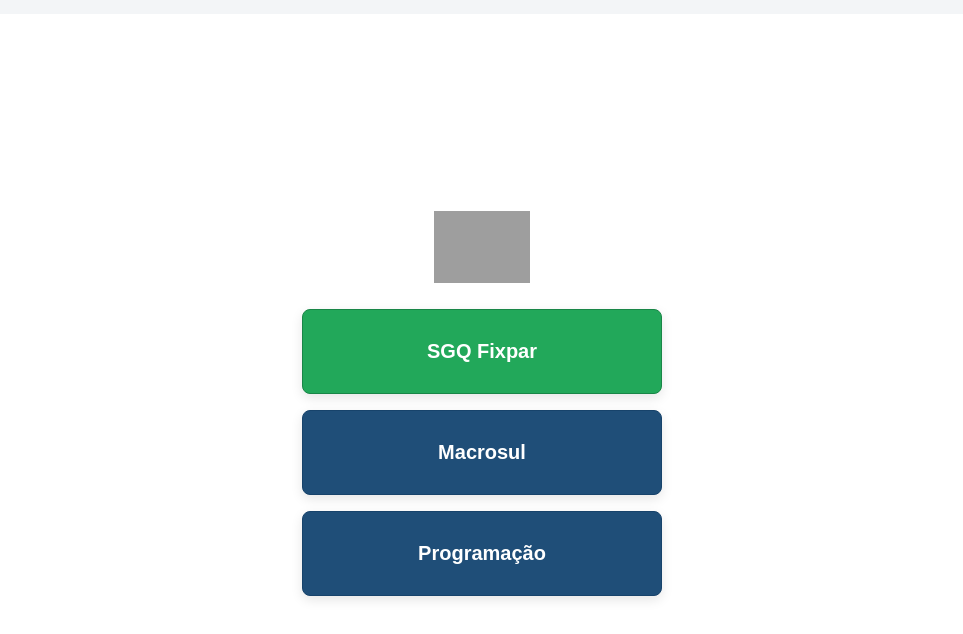
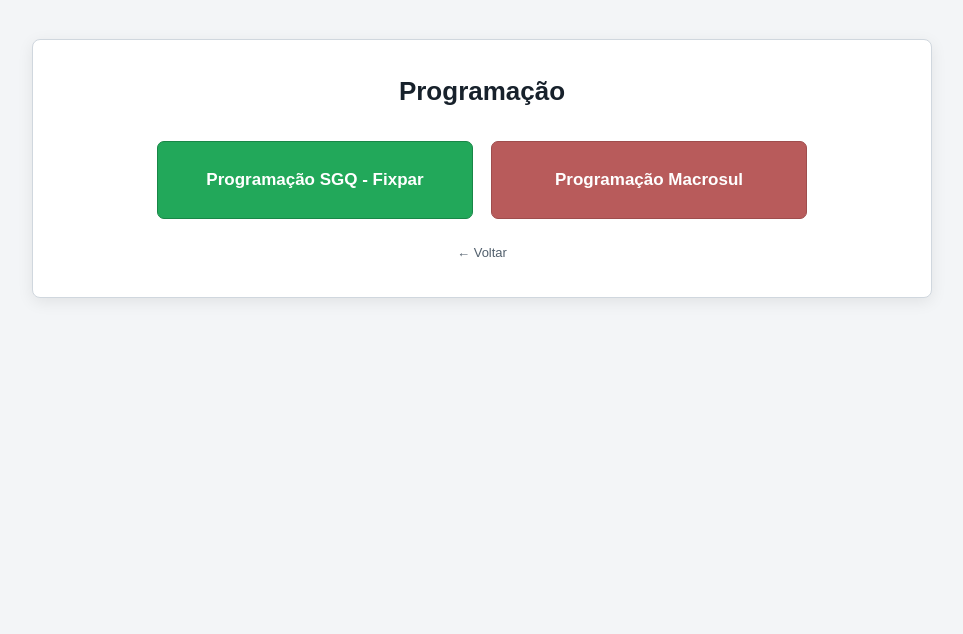
Before and after one commit to galvanicadanuta1-ai/Log-Fix-Macro, a plain HTML site: page index.html in a window 1280 px wide. Both pictures are taken after a click on the button "Programação". Shown: the whole page, without its empty margins (158-1121 px from the left). Drawn offline with Linux system fonts and the light colour scheme; grey boxes are pictures that could not be loaded.

Commit message:
Add Programação submenu and Macrosul red theme

```diff
--- a/index.html
+++ b/index.html
@@ -12,7 +12,7 @@
   <style>
     .main-brand{display:flex;justify-content:center;align-items:center;min-height:84px;margin-bottom:4px}.main-brand-logo{display:block;max-width:220px;max-height:72px;width:auto;height:auto;object-fit:contain}.api-setup-notice{display:none;width:min(760px,calc(100% - 28px));margin:10px auto;padding:10px 14px;border:1px solid #e1b954;border-radius:6px;background:#fff8dd;color:#72580e;font-size:12px;line-height:1.35;text-align:center;box-sizing:border-box}
 
-    /* Tela principal totalmente branca para integrar visualmente com o fundo do logo */
+    /* Tela principal branca para integrar com o fundo do logo */
     #mainMenu,
     #mainMenu .main-menu-wrapper {
       background: #ffffff;
@@ -22,10 +22,11 @@
       min-height: calc(100vh - 28px);
     }
 
-    /* SGQ Fixpar: verde mais vibrante */
+    /* SGQ Fixpar: verde vibrante */
     #logisticaMenu .menu-button,
     #logisticaMenu .history-button,
-    #mainMenu .main-menu-button:first-of-type {
+    #mainMenu .main-menu-button:first-of-type,
+    #programacaoMenu .program-sgq {
       background: #22a85a;
       border-color: #198647;
       color: #ffffff;
@@ -33,9 +34,29 @@
 
     #logisticaMenu .menu-button:hover,
     #logisticaMenu .history-button:hover,
-    #mainMenu .main-menu-button:first-of-type:hover {
+    #mainMenu .main-menu-button:first-of-type:hover,
+    #programacaoMenu .program-sgq:hover {
       background: #198f4b;
       border-color: #15723d;
+      color: #ffffff;
+    }
+
+    /* Macrosul: vermelho mais suave */
+    #mainMenu .macrosul-main,
+    #macrosulMenu .menu-button,
+    #macrosulMenu .history-button,
+    #programacaoMenu .program-macrosul {
+      background: #b85b5b;
+      border-color: #9f4d4d;
+      color: #ffffff;
+    }
+
+    #mainMenu .macrosul-main:hover,
+    #macrosulMenu .menu-button:hover,
+    #macrosulMenu .history-button:hover,
+    #programacaoMenu .program-macrosul:hover {
+      background: #a84e4e;
+      border-color: #8f4141;
       color: #ffffff;
     }
 
@@ -66,8 +87,8 @@
         </div>
 
         <button class="main-menu-button" onclick="abrirMenuLogistica()">SGQ Fixpar</button>
-        <button class="main-menu-button" onclick="abrirMenuMacrosul()">Macrosul</button>
-        <button class="main-menu-button" type="button" onclick="funcaoEmBreve('Programação')">Programação</button>
+        <button class="main-menu-button macrosul-main" onclick="abrirMenuMacrosul()">Macrosul</button>
+        <button class="main-menu-button" type="button" onclick="abrirMenuProgramacao()">Programação</button>
       </div>
     </div>
   </div>
@@ -93,6 +114,17 @@
         <button class="menu-button secondary" type="button" onclick="funcaoEmBreve('Saída - Macrosul')">Saída - Macrosul</button>
         <button class="history-button" type="button" onclick="funcaoEmBreve('Histórico Recebimento - Macrosul')">Histórico Recebimento</button>
         <button class="history-button" type="button" onclick="funcaoEmBreve('Histórico Saída - Macrosul')">Histórico Saída</button>
+      </div>
+      <div class="menu-back"><button onclick="abrirMenuPrincipal()">← Voltar</button></div>
+    </div>
+  </div>
+
+  <div id="programacaoMenu" class="screen">
+    <div class="menu-screen">
+      <div class="menu-title">Programação</div>
+      <div class="menu-grid">
+        <button class="menu-button program-sgq" type="button" onclick="funcaoEmBreve('Programação SGQ - Fixpar')">Programação SGQ - Fixpar</button>
+        <button class="menu-button program-macrosul" type="button" onclick="funcaoEmBreve('Programação Macrosul')">Programação Macrosul</button>
       </div>
       <div class="menu-back"><button onclick="abrirMenuPrincipal()">← Voltar</button></div>
     </div>
@@ -181,6 +213,12 @@
   <script src="assets/ui.js"></script>
 
   <script>
+    function abrirMenuProgramacao() {
+      cancelarTimers();
+      esconderTelas();
+      document.getElementById('programacaoMenu').classList.add('active');
+    }
+
     function funcaoEmBreve(nome) {
       const toast = document.getElementById('successToast');
       if (toast) {
```
